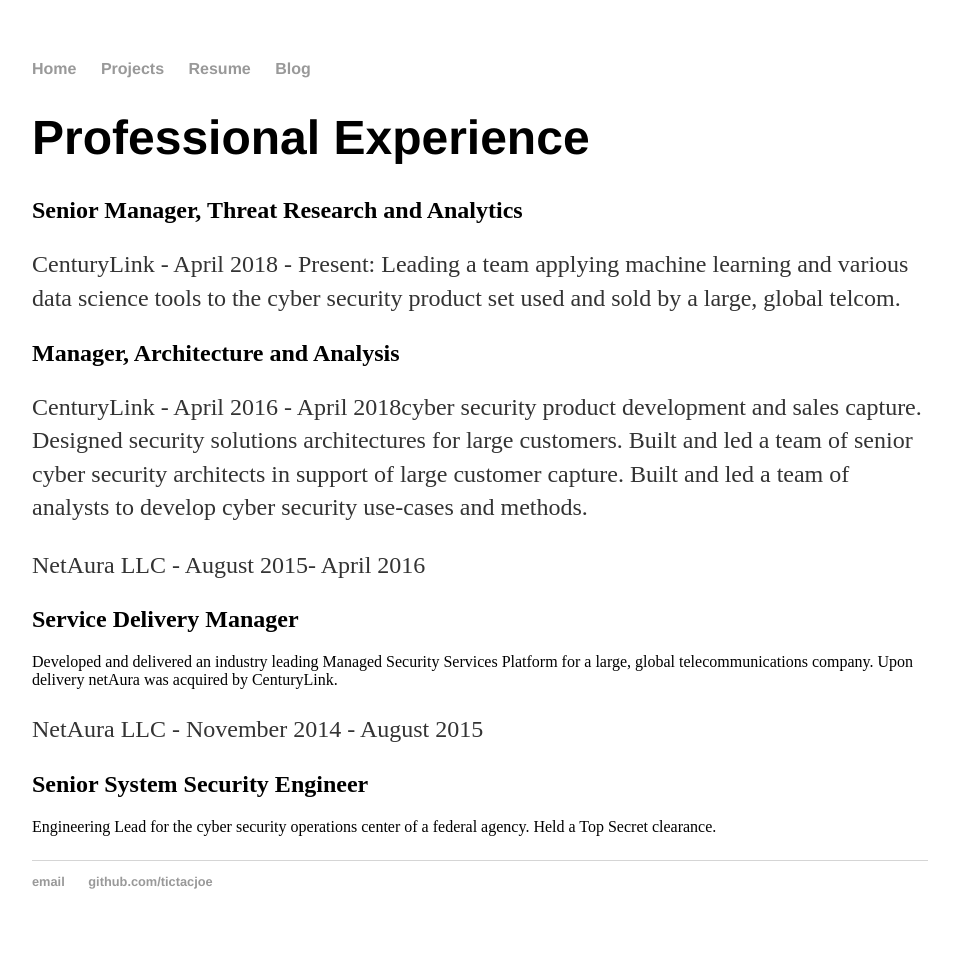
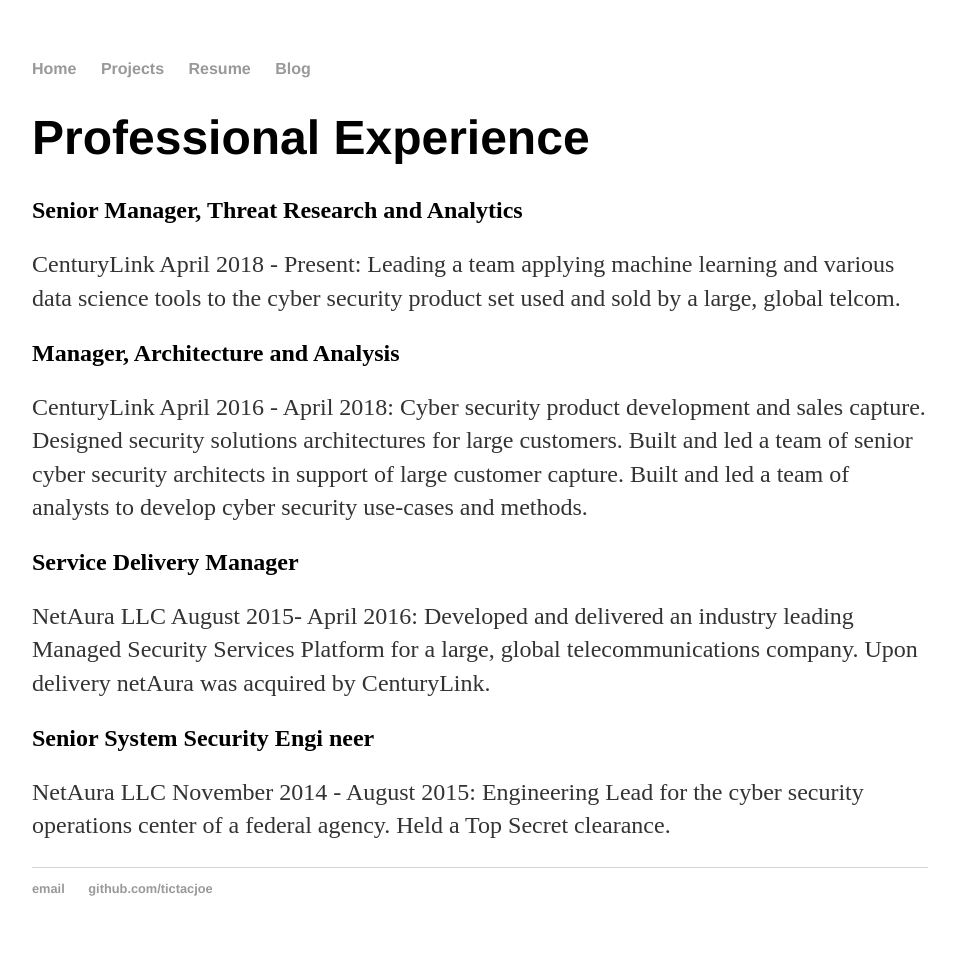
Before and after one commit to tictacjoe/tictacjoe.github.io, a Jekyll site: the page resume.html, which Jekyll copies as it is, in a window 1280 px wide. Shown: the whole page, without its empty margins (160-1119 px from the left). Built offline with Jekyll 4.4.1, drawn with Linux system fonts in a browser that asks for light colours.

Commit message:
Update resume.html

```diff
--- a/resume.html
+++ b/resume.html
@@ -19,22 +19,21 @@
         		<h1>Professional Experience</h1>
 
 			<h2>Senior Manager, Threat Research and Analytics</h2>
-			<p>CenturyLink - April 2018 - Present: Leading a team applying machine learning and various data science tools to
+			<p>CenturyLink April 2018 - Present: Leading a team applying machine learning and various data science tools to
 			the cyber security product set used and sold by a large, global telcom.</p>
 
 			<h2>Manager, Architecture and Analysis </h2>
-		        <p>CenturyLink - April 2016 - April 2018cyber security product development and sales capture.
+		        <p>CenturyLink April 2016 - April 2018:  Cyber security product development and sales capture.
 			Designed security solutions architectures for large customers. Built and led a team of senior cyber security architects in support
 			of large customer capture. Built and led a team of analysts to develop cyber security use-cases and methods.</p>
 
-                        <p>NetAura LLC - August 2015- April 2016
-			<h2>Service Delivery Manager </h2> Developed and delivered an industry leading Managed Security Services
+
+			<h2>Service Delivery Manager </h2> <p>NetAura LLC August 2015- April 2016:  Developed and delivered an industry leading Managed Security Services
 		        Platform for a large, global telecommunications company. Upon delivery netAura was acquired by CenturyLink.</p>
 
-		       <p>NetAura LLC - November 2014 - August 2015
-			<h2>Senior System Security Engineer </h2> Engineering Lead for the cyber security operations center of a
-	                federal agency.
-	                Held a Top Secret clearance.</p>
+
+			<h2>Senior System Security Engi neer </h2><p>NetAura LLC November 2014 - August 2015:  Engineering Lead for the cyber security operations center of a
+	                federal agency. Held a Top Secret clearance.</p>
 
 					<!---My last few roles have been about developing and leading teams of Security Architects,
 					Security Engineers, Developers, and Data Scientists in the developement of managed security services
```
